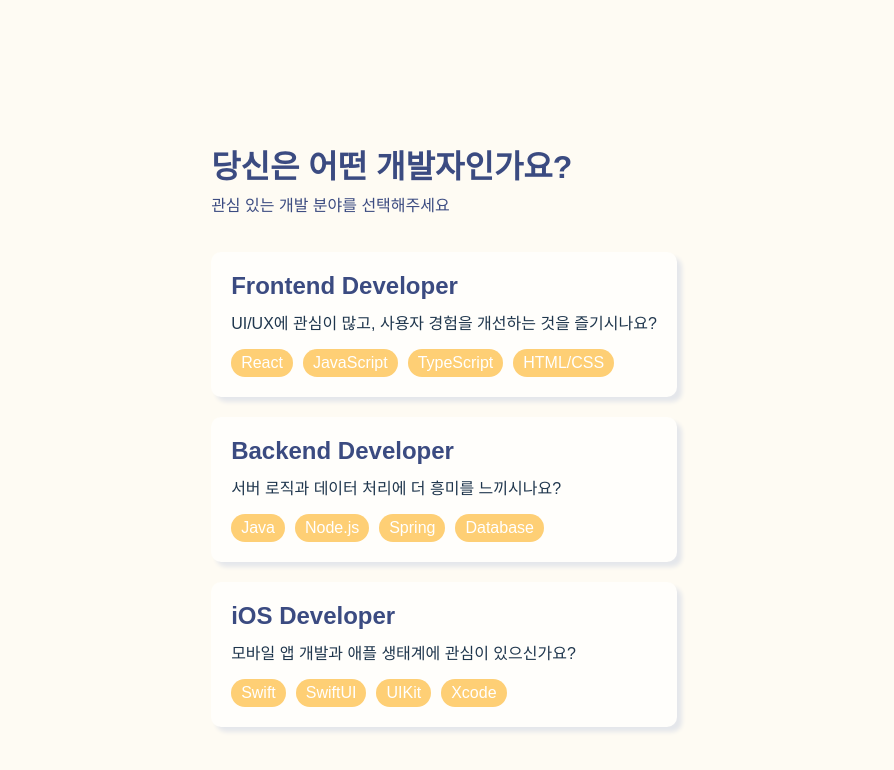
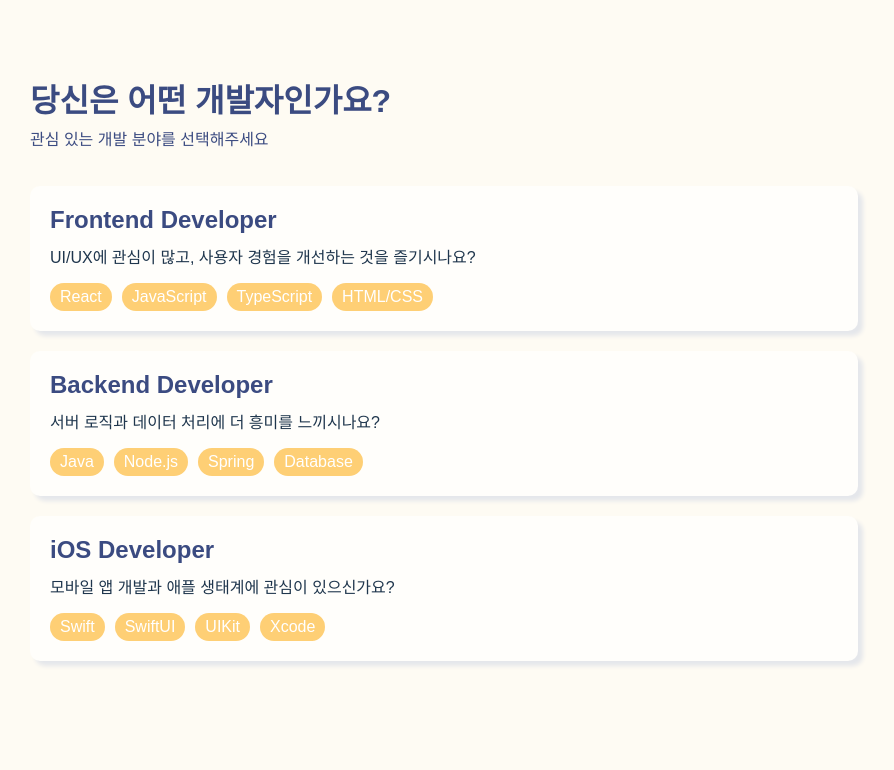
Before and after one commit to dmdeh/job-cracker, a Next.js app: page /selection/developer in a window 1280 px wide. Shown: the top 770 px of the page, without its empty margins (196-1090 px from the left). Built offline with nearby package versions, Linux system fonts and the light colour scheme.

Commit message:
refator: layout 제거 및 footer 이름 수정

```diff
--- a/src/app/(routes)/layout.tsx
+++ /dev/null
@@ -1,14 +0,0 @@
-import styles from '@/styles/layout.module.css';
-import { ReactNode } from 'react';
-
-interface LayoutProps {
-  children: ReactNode;
-}
-
-export default function Layout({ children }: LayoutProps) {
-  return (
-    <div className={styles.page}>
-      <main className={styles.list}>{children}</main>
-    </div>
-  );
-}
--- a/src/app/(routes)/selection/contents/contents.module.css
+++ b/src/app/(routes)/selection/contents/contents.module.css
@@ -1,5 +1,4 @@
 .list {
-  padding: 16px;
   overflow-y: scroll;
   display: flex;
   flex-direction: column;
--- a/src/app/(routes)/selection/developer/page.tsx
+++ b/src/app/(routes)/selection/developer/page.tsx
@@ -1,20 +1,19 @@
 import { DeveloperCard } from '@/components/DeveloperCard/DeveloperCard';
-import Layout from '@/components/Layout';
 import developers from '@/constants/developer';
+import layoutStyles from '@/styles/layout.module.css';
 
 export default function Developer() {
-  const header = (
-    <>
-      <h1>당신은 어떤 개발자인가요?</h1>
-      <p>관심 있는 개발 분야를 선택해주세요</p>
-    </>
-  );
-
   return (
-    <Layout header={header}>
-      {Object.entries(developers).map(([key, developer]) => (
-        <DeveloperCard key={key} developer={developer} />
-      ))}
-    </Layout>
+    <div className={layoutStyles.page}>
+      <header className={layoutStyles.header}>
+        <h1>당신은 어떤 개발자인가요?</h1>
+        <p>관심 있는 개발 분야를 선택해주세요</p>
+      </header>
+      <main className={layoutStyles.list}>
+        {Object.entries(developers).map(([key, developer]) => (
+          <DeveloperCard key={key} developer={developer} />
+        ))}
+      </main>
+    </div>
   );
 }
--- a/src/app/(routes)/selection/topics/topics.module.css
+++ b/src/app/(routes)/selection/topics/topics.module.css
@@ -1,6 +1,7 @@
 .list {
-  min-height: 500px;
-  justify-content: center;
+  display: flex;
+  flex-direction: column;
+  gap: 20px;
 }
 
 .card {
--- a/src/components/Layout.tsx
+++ /dev/null
@@ -1,25 +0,0 @@
-import styles from '@/styles/layout.module.css';
-import clsx from 'clsx';
-import { ReactNode } from 'react';
-
-interface LayoutProps {
-  header?: ReactNode;
-  children: ReactNode;
-  footer?: ReactNode;
-  className?: string;
-}
-
-export default function Layout({
-  header,
-  children,
-  footer,
-  className,
-}: LayoutProps) {
-  return (
-    <div className={styles.page}>
-      {header && <header className={styles.header}>{header}</header>}
-      <main className={clsx(styles.list, className)}>{children}</main>
-      {footer && <footer className={styles.footer}>{footer}</footer>}
-    </div>
-  );
-}
```
Also changed, not shown: src/app/(routes)/question/page.tsx (+17 -19 lines), src/app/(routes)/selection/contents/page.tsx (+15 -27 lines), src/app/(routes)/selection/topics/page.tsx (+22 -18 lines), src/app/(routes)/layout.module.css (deleted).
